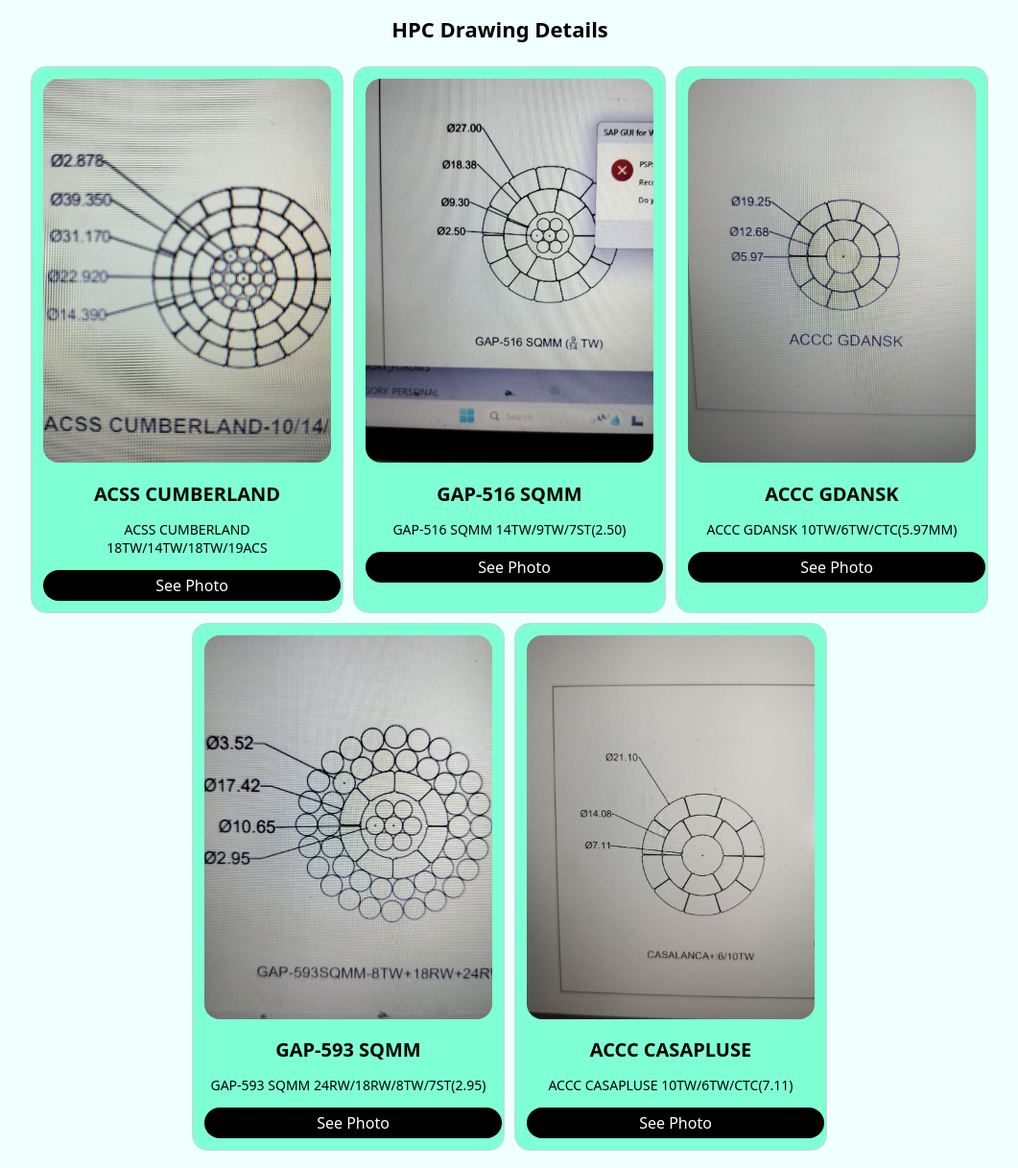
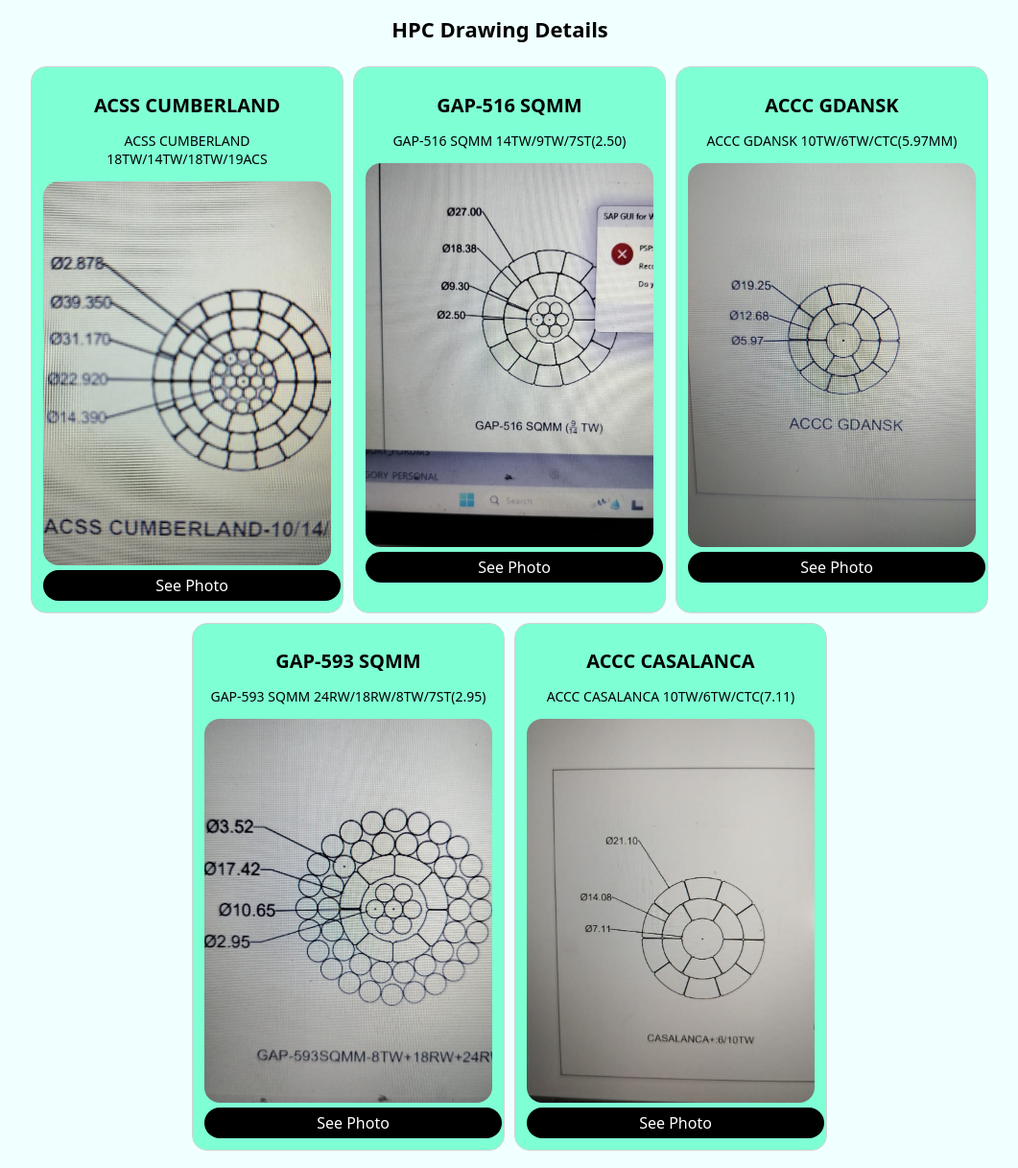
Before and after one commit to bhrtwork96/hpcdesign, a plain HTML site: page index.html in a window 1280 px wide. Shown: the whole page at 96% size, without its empty margins (119-1180 px from the left). Drawn offline with Linux system fonts and the light colour scheme.

Commit message:
changed some data

```diff
--- /dev/null
+++ b/assets/data.json
@@ -0,0 +1,28 @@
+[
+    {
+        "title":"ACSS CUMBERLAND",
+        "desc":"ACSS CUMBERLAND 18TW/14TW/18TW/19ACS",
+        "img":"assets/images/cumberland.jpg"
+    },
+    {
+        "title":"GAP-516 SQMM",
+        "desc":"GAP-516 SQMM 14TW/9TW/7ST(2.50)",
+        "img":"assets/images/gap_516.jpg"
+    },
+    {
+        "title":"ACCC GDANSK",
+        "desc":"ACCC GDANSK 10TW/6TW/CTC(5.97MM)",
+        "img":"assets/images/gdansk.jpg"
+    },
+    {
+        "title":"GAP-593 SQMM",
+        "desc":"GAP-593 SQMM 24RW/18RW/8TW/7ST(2.95)",
+        "img":"assets/images/gap_593.jpg"
+    },
+    {
+        "title":"ACCC CASALANCA",
+        "desc":"ACCC CASALANCA 10TW/6TW/CTC(7.11)",
+        "img":"assets/images/casalanca.jpg"
+    }
+
+]
--- a/assets/script.js
+++ b/assets/script.js
@@ -1,47 +1,27 @@
 const root = document.getElementById('container');
 
-const data = [
-    {
-        title:"ACSS CUMBERLAND",
-        desc:"ACSS CUMBERLAND 18TW/14TW/18TW/19ACS",
-        img:"assets/images/cumberland.jpg"
-    },
-    {
-        title:"GAP-516 SQMM",
-        desc:"GAP-516 SQMM 14TW/9TW/7ST(2.50)",
-        img:"assets/images/gap_516.jpg"
-    },
-    {
-        title:"ACCC GDANSK",
-        desc:"ACCC GDANSK 10TW/6TW/CTC(5.97MM)",
-        img:"assets/images/gdansk.jpg"
-    },
-    {
-        title:"GAP-593 SQMM",
-        desc:"GAP-593 SQMM 24RW/18RW/8TW/7ST(2.95)",
-        img:"assets/images/gap_593.jpg"
-    },
-    {
-        title:"ACCC CASAPLUSE",
-        desc:"ACCC CASAPLUSE 10TW/6TW/CTC(7.11)",
-        img:"assets/images/casapluse.jpg"
-    }
+async function setData(){
+    const response = await fetch('assets/data.json')
+    const data = await response.json();
 
-]
+    let htmlCode = "";
 
-let htmlCode = "";
-
-for(element of data){
-    let card = `<div class="card" >
-            <img src="${element.img}" alt="" class="card-img">
+    for (element of data) {
+        let card = `<div class="card" >
             <h1 class="card-title">${element.title}</h1>
             <p class="card-desc">${element.desc}</p>
+            <img src="${element.img}" alt="" class="card-img">
+
             <div class="card-link">
                 <a href="${element.img}">See Photo</a>
             </div>
         </div>`
 
-    htmlCode = htmlCode + card
+        htmlCode = htmlCode + card
+    }
+
+    root.innerHTML = htmlCode;
+
 }
 
-root.innerHTML = htmlCode;
+setData();
--- a/assets/style.css
+++ b/assets/style.css
@@ -1,6 +1,8 @@
 body{
     font-family: system-ui, -apple-system, BlinkMacSystemFont, 'Segoe UI', Roboto, Oxygen, Ubuntu, Cantarell, 'Open Sans', 'Helvetica Neue', sans-serif;
     background-color: azure;
+    margin: 0;
+    padding: 0;
 }
 
 @media(min-width:500px){
@@ -10,7 +12,6 @@ body{
         margin: auto;
         display: flex;
         justify-content: center;
-
         gap: 10px;
         flex-wrap: wrap;
         padding: 10px;
@@ -64,24 +65,18 @@ body{
 
 @media(max-width:500px){
     .container{
-        width: 100%;
-        margin: auto;
-        display: flex;
-        justify-content: center;
-
-        gap: 10px;
-        flex-wrap: wrap;
         padding: 10px;
     }
 
     .card{
-         width: 100%;
+
          object-fit: cover;
          border: 1px solid lightgray;
-         padding: 12px;
+         padding: 10px;
          border-radius: 16px;
          background-color: aquamarine;
          text-align: center;
+         margin-top: 10px;
 
     }
 
--- a/index.html
+++ b/index.html
@@ -10,9 +10,10 @@
     <h1 class="heading" >HPC Drawing Details</h1>
     <div class="container" id="container">
         <div class="card" >
-            <img src="assets/images/cumberland.jpg" alt="" class="card-img">
             <h1 class="card-title">ACSS CUMBERLAND</h1>
             <p class="card-desc">ACSS CUMBERLAND 18TW/14TW/18TW/19ACS</p>
+            <img src="assets/images/cumberland.jpg" alt="" class="card-img">
+
             <div class="card-link">
                 <a href="/assets/images/gap_593.jpg">See Photo</a>
             </div>
```
Also changed, not shown: assets/images/casalanca.jpg (renamed from assets/images/casapluse.jpg).
